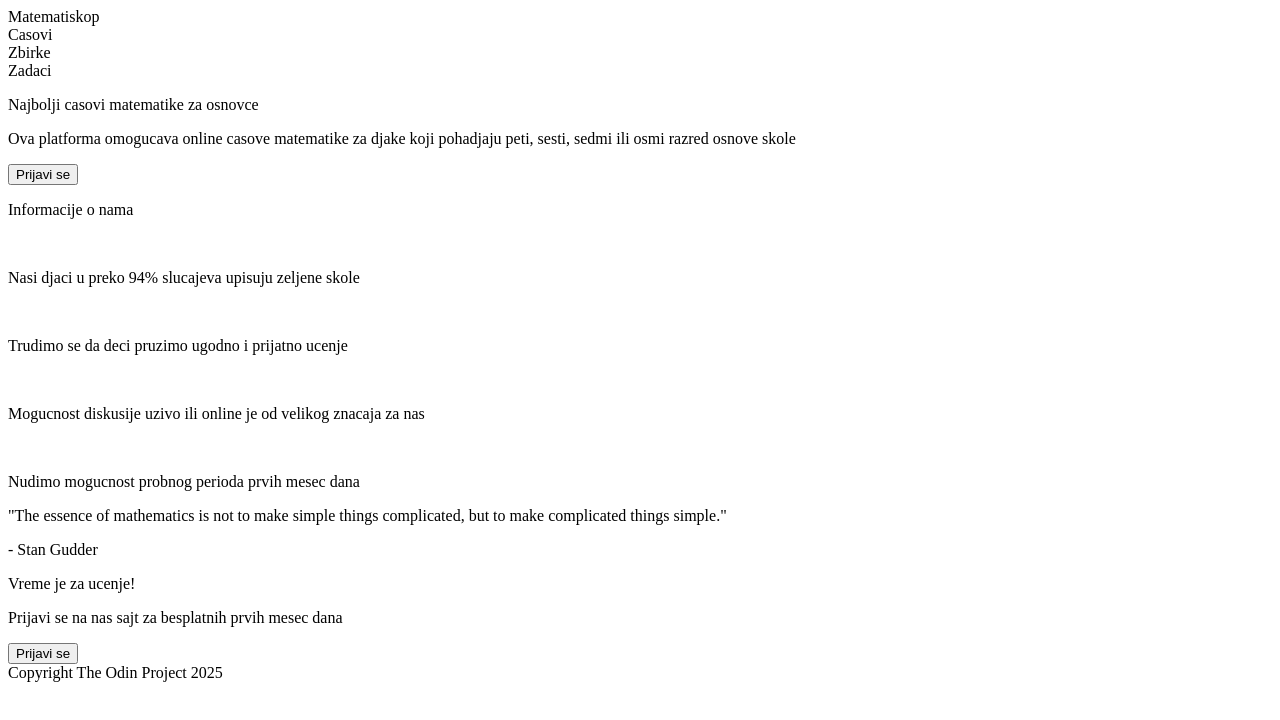
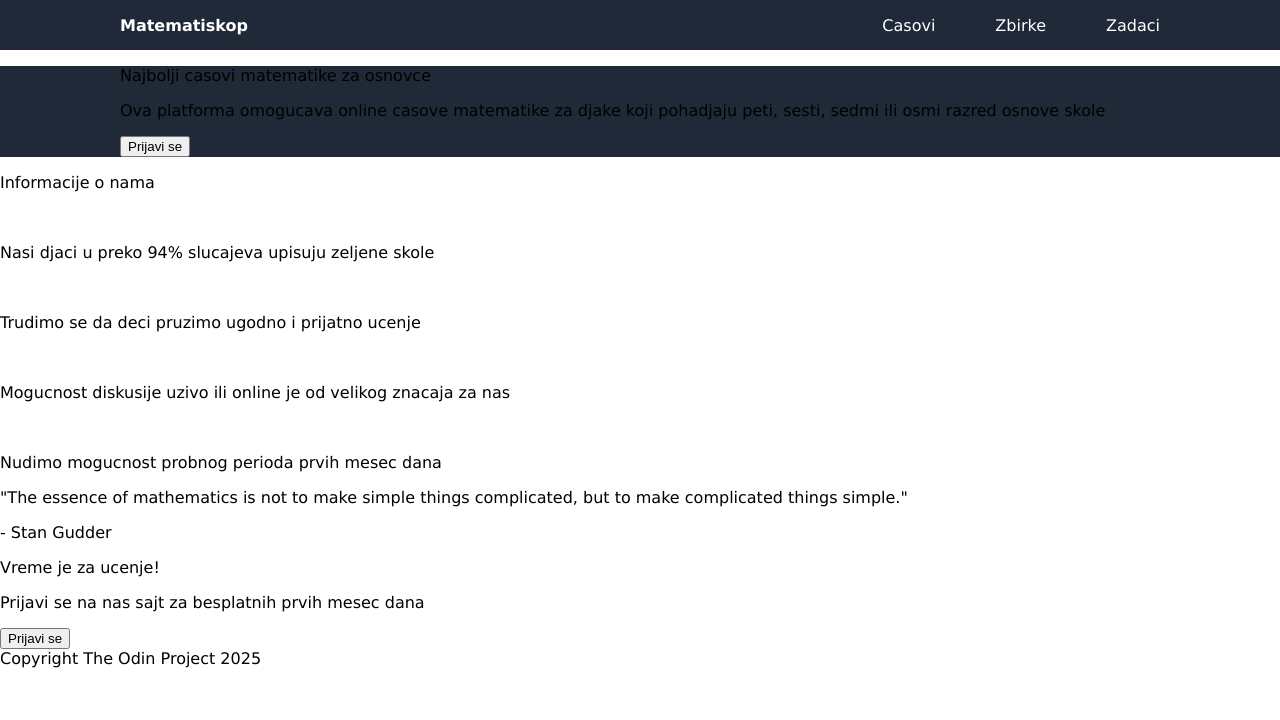
Before and after one commit to lukaadzic00/landing-page, a plain HTML site: page index.html in a window 1280 px wide. Drawn offline with Linux system fonts and the light colour scheme.

Commit message:
Dodat CSS. Uradjen header

```diff
--- a/index.html
+++ b/index.html
@@ -4,13 +4,14 @@
     <meta charset="UTF-8">
     <meta name="viewport" content="width=device-width, initial-scale=1.0">
     <title>Matematiskop</title>
+    <link rel="stylesheet" href="style.css">
 </head>
 <body>
     <header>
-        <div>Matematiskop</div>
-        <div>Casovi</div>
-        <div>Zbirke</div>
-        <div>Zadaci</div>
+        <div class="header-jedan">Matematiskop</div>
+        <div class="header-dva"><a href="">Casovi</a></div>
+        <div class="header-tri"><a href="">Zbirke</a></div>
+        <div class="header-cetiri"><a href="">Zadaci</a></div>
     </header>
     <div class="hero">
         <div class="left">
--- /dev/null
+++ b/style.css
@@ -0,0 +1,33 @@
+body {
+    margin: 0;
+    font-family: Verdana, Geneva, Tahoma, sans-serif;
+}
+
+header {
+    background-color: #1F2937;
+    color: white;
+    display: flex;
+    gap: 60px;
+    height: 50px;
+    justify-content: center;
+    align-items: center;
+    padding-left: 120px;
+    padding-right: 120px;
+}
+
+.header-jedan {
+    font-weight: 700;
+    margin-right: auto;
+}
+
+a {
+    color: white;
+    text-decoration: none;
+}
+
+.hero {
+    padding-left: 120px;
+    padding-right: 120px;
+    background-color: #1F2937;
+
+}
```
